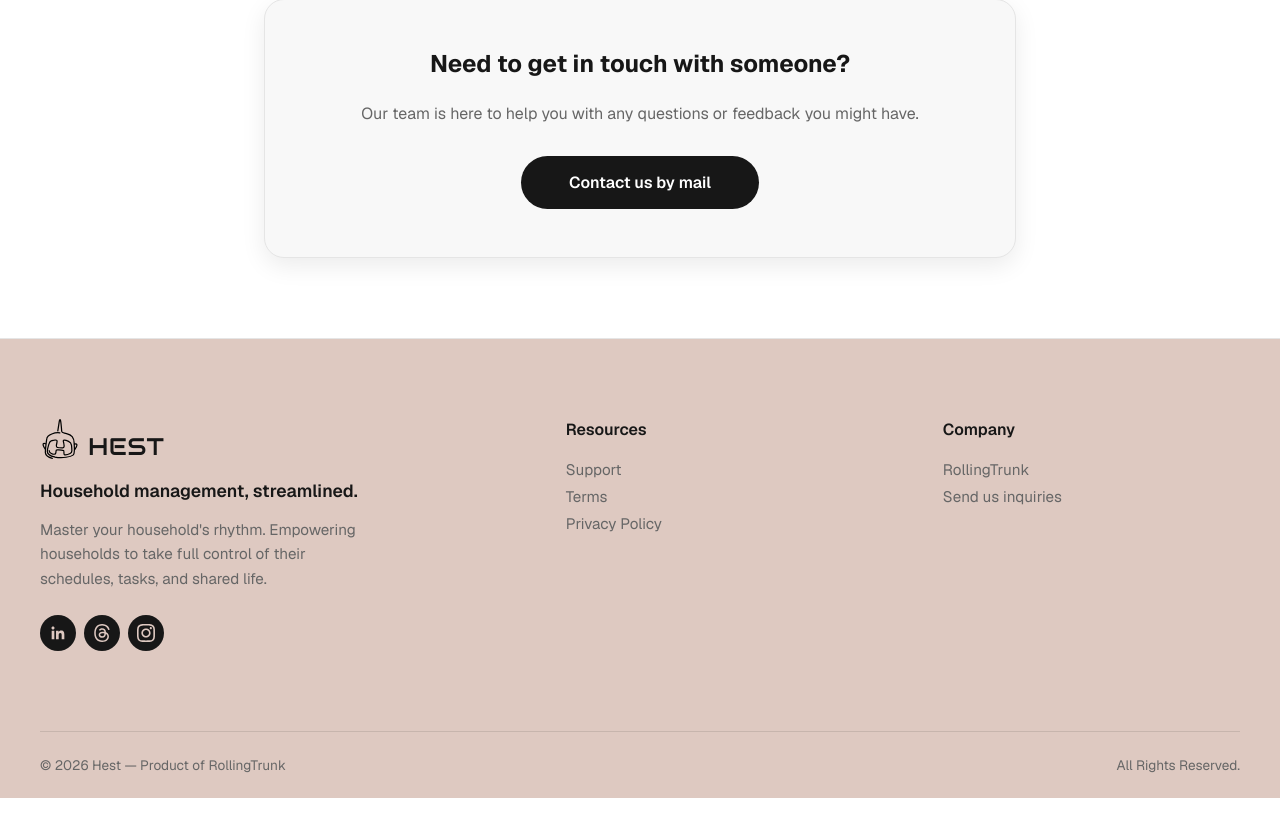
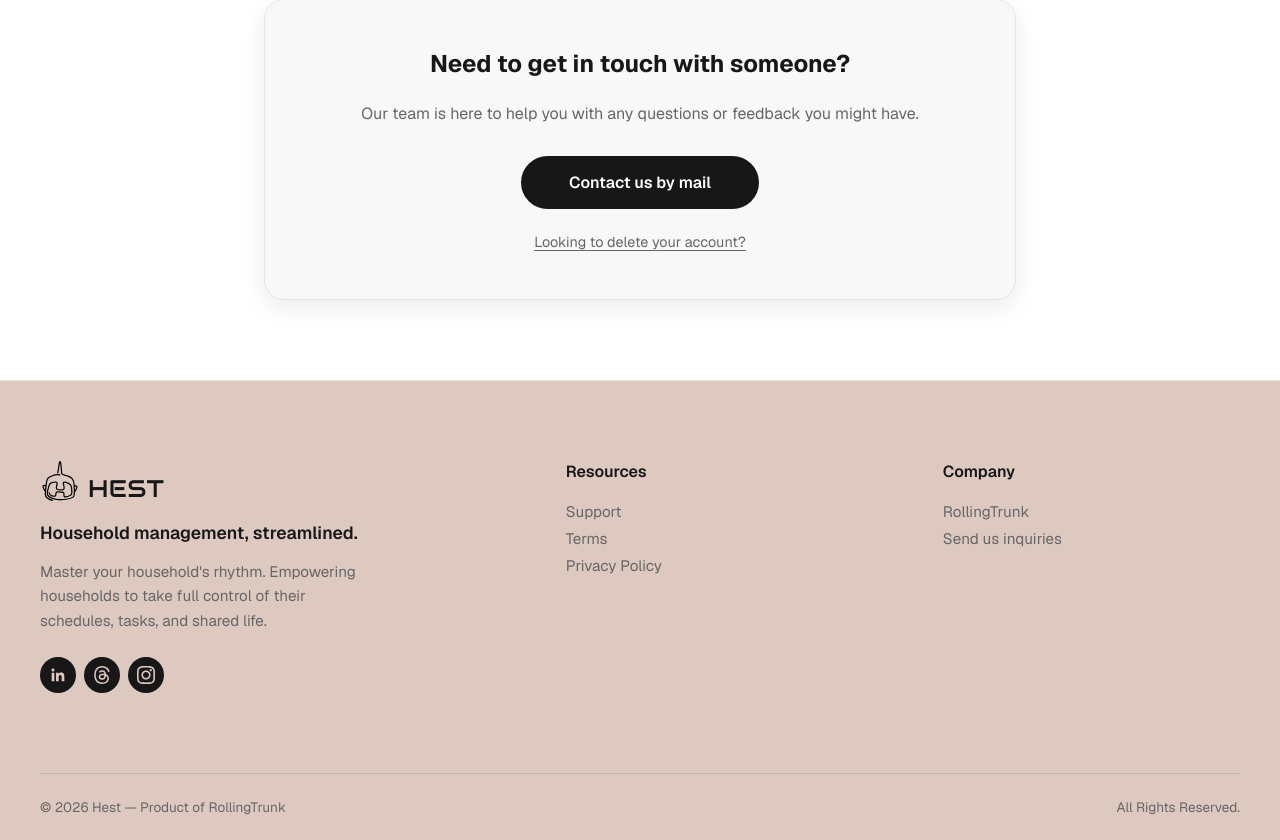
Before and after one commit to RollingTrunk/hest.page, a Next.js app: page /support in a window 1280 px wide. Shown: the part 964-1804 px from the top of the page. Before the commit the page ends 1762 px from the top, so only its background shows below. Built offline with nearby package versions, Linux system fonts and the light colour scheme; no server answers.

Commit message:
Add delete account path to support page

```diff
--- a/app/support/page.tsx
+++ b/app/support/page.tsx
@@ -1,6 +1,7 @@
 "use client";
 
 import { useState } from 'react';
+import Link from 'next/link';
 import styles from './support.module.css';
 
 const faqs = [
@@ -75,6 +76,9 @@ export default function SupportPage() {
           <a href="mailto:hello@rollingtrunk.com" className={styles.mailButton}>
             Contact us by mail
           </a>
+          <Link href="/delete-account" className={styles.deleteAccountLink}>
+            Looking to delete your account?
+          </Link>
         </div>
       </section>
     </main>
--- a/app/support/support.module.css
+++ b/app/support/support.module.css
@@ -145,6 +145,18 @@
   box-shadow: var(--shadow-md);
 }
 
+.deleteAccountLink {
+  color: var(--color-text-secondary);
+  font-size: 0.9rem;
+  text-decoration: underline;
+  text-underline-offset: 3px;
+  transition: color var(--transition-fast);
+}
+
+.deleteAccountLink:hover {
+  color: var(--color-text);
+}
+
 @media (max-width: 768px) {
   .supportContainer {
     padding-top: 100px;
```
